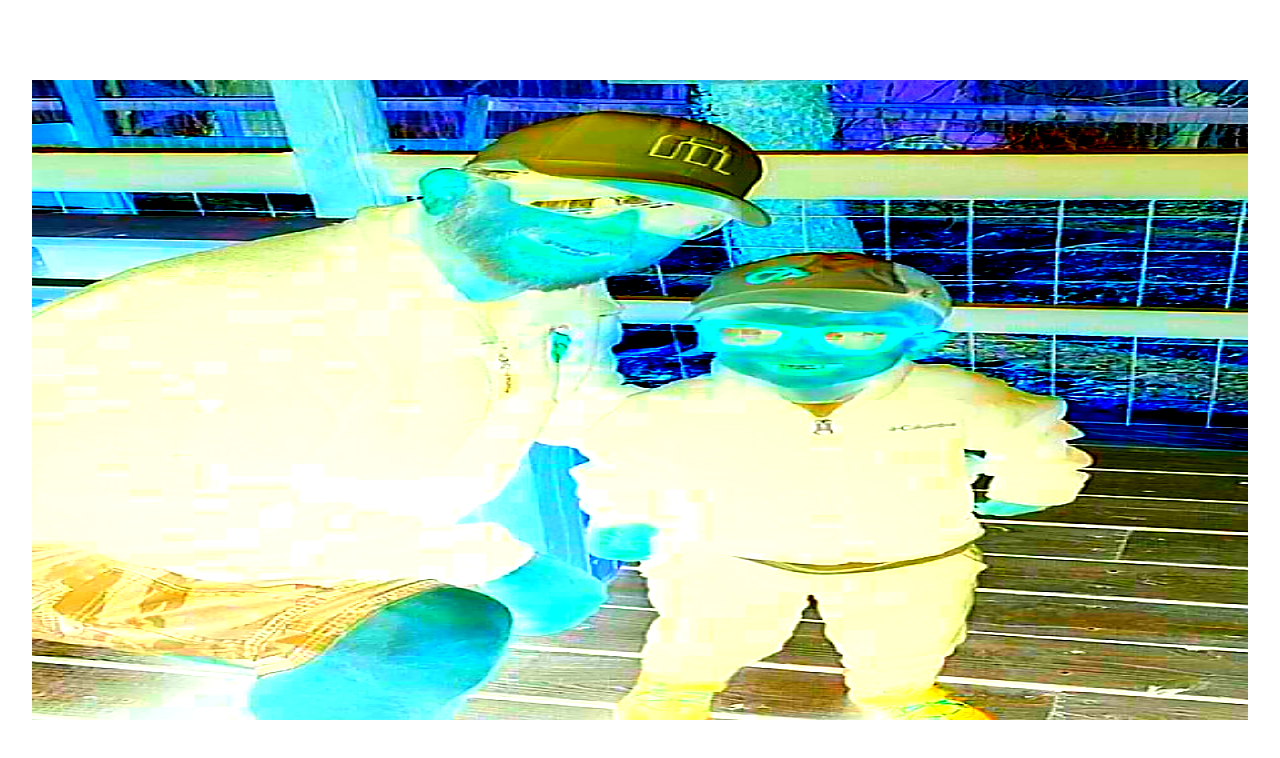
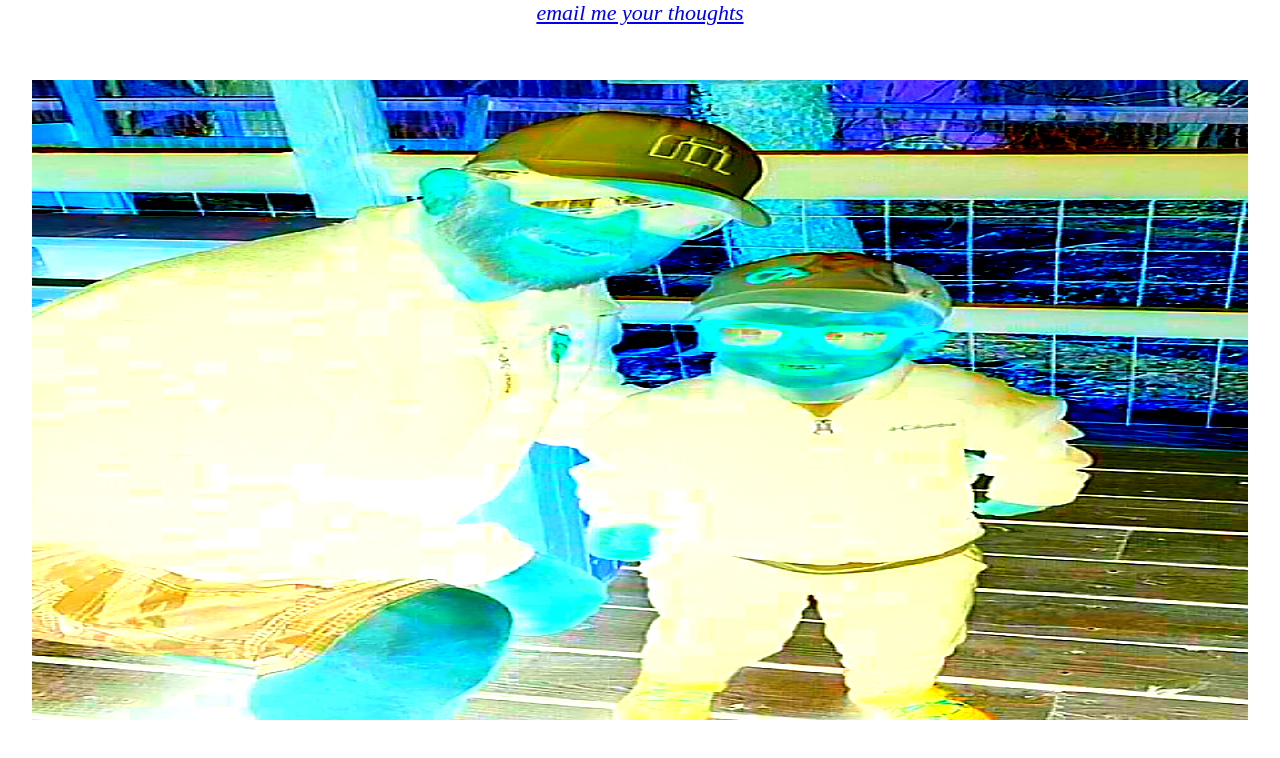
Before and after one commit to CFloy66-v12o/project-warren, a plain HTML site: page index.html in a window 1280 px wide. Drawn offline with Linux system fonts and the light colour scheme.

Commit message:
added email link

```diff
--- a/index.html
+++ b/index.html
@@ -6,8 +6,15 @@
     <title>Project Bubs</title>
   </head>
   <body>
+
+  <header>
    <div></div>
+  </header>
 
-
+<footer>
+  <address class="contact">
+    <p><a href="mailto:christopherfloyd16@gmail.com?%20subject=what do you think?">email me your thoughts</a></p>
+  </address>
+</footer>
   </body>
 </html>
--- a/resources/css/style.css
+++ b/resources/css/style.css
@@ -27,3 +27,8 @@ div::before {
   filter: saturate(6) contrast(150%) invert(10);
   mix-blend-mode: multiply;
 }
+
+.contact p{
+  text-align: center;
+  font-size: 22px;
+}
```
